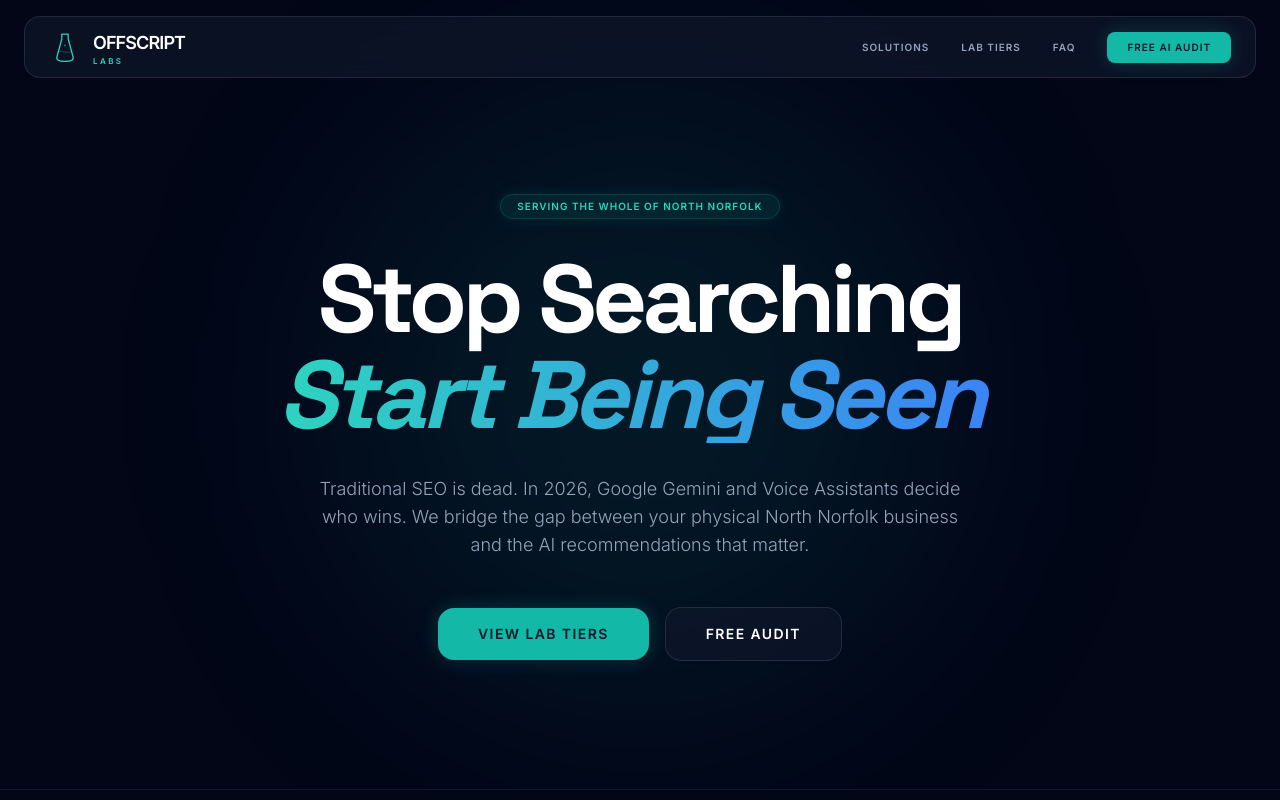
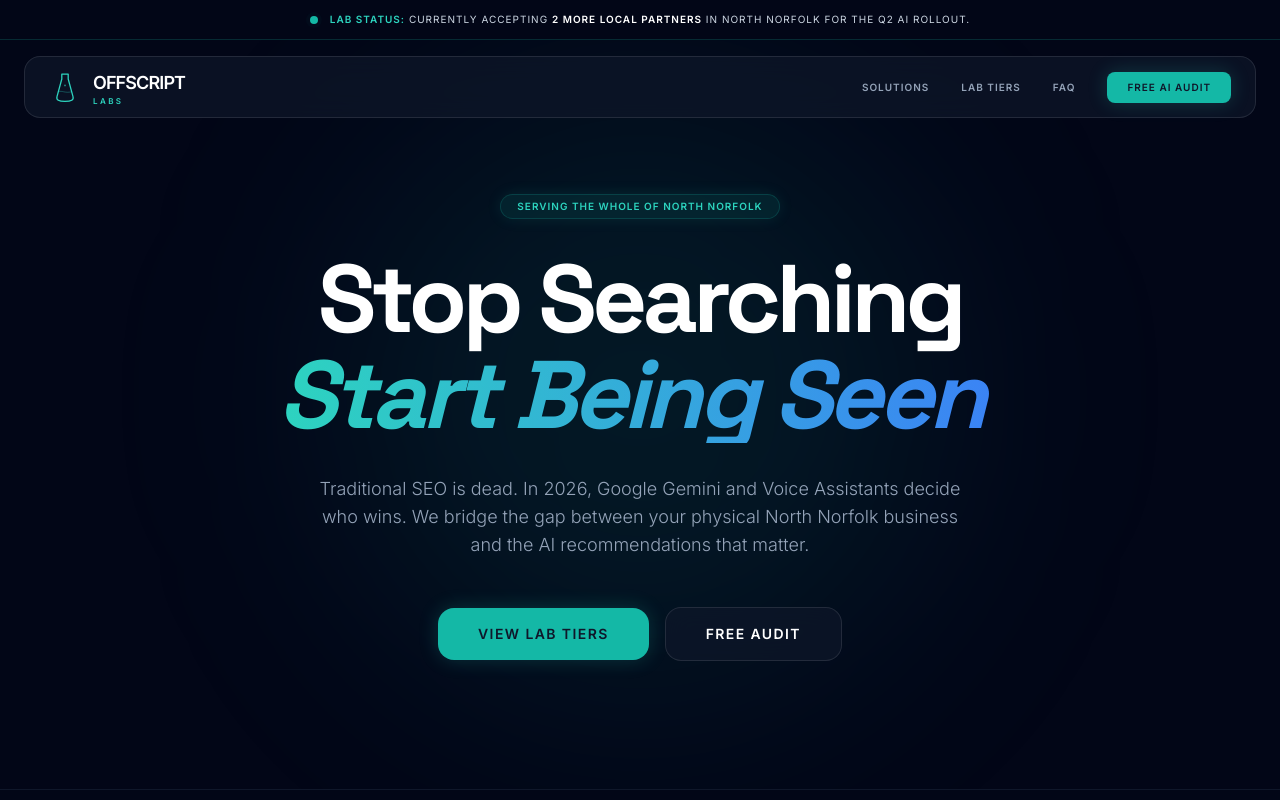
Before and after one commit to dappsncfc-cyber/OffScript-Labs, a plain HTML site: page index.html in a window 1280 px wide. Shown: the top 800 px of the page. Drawn offline with nearby package versions, Linux system fonts and the light colour scheme.

Commit message:
Update index.html

```diff
--- a/index.html
+++ b/index.html
@@ -216,8 +216,19 @@
 
     <div class="fixed inset-0 circuit-bg pointer-events-none z-0"></div>
 
+    <!-- Dynamic Exclusivity Bar -->
+    <div id="exclusivity-bar" class="fixed top-0 left-0 w-full h-8 md:h-10 z-[60] bg-slate-950 border-b border-teal-500/20 flex items-center justify-center backdrop-blur-md px-4">
+        <div class="flex items-center gap-2 md:gap-3 text-[8px] md:text-[10px] uppercase tracking-widest text-slate-300 font-medium">
+            <span class="relative flex h-2 w-2 flex-shrink-0">
+                <span class="animate-ping absolute inline-flex h-full w-full rounded-full bg-teal-400 opacity-75"></span>
+                <span class="relative inline-flex rounded-full h-2 w-2 bg-teal-500"></span>
+            </span>
+            <span class="text-center truncate md:overflow-visible"><strong class="text-teal-400">Lab Status:</strong> Currently accepting <strong class="text-white">2 more local partners</strong> in North Norfolk for the Q2 AI rollout.</span>
+        </div>
+    </div>
+
     <!-- Navigation -->
-    <nav id="main-nav" class="fixed w-full z-50 px-4 md:px-6 py-4 transition-all duration-300">
+    <nav id="main-nav" class="fixed top-8 md:top-10 w-full z-50 px-4 md:px-6 py-4 transition-all duration-300">
         <div class="max-w-7xl mx-auto glass-card rounded-2xl px-6 py-3 flex items-center justify-between relative">
             <a href="#" class="flex items-center gap-3 group cursor-pointer transition-opacity hover:opacity-80 text-white" aria-label="OffScript Labs Home">
                 <svg width="32" height="32" viewBox="0 0 100 100" fill="none" xmlns="http://www.w3.org/2000/svg">
```
